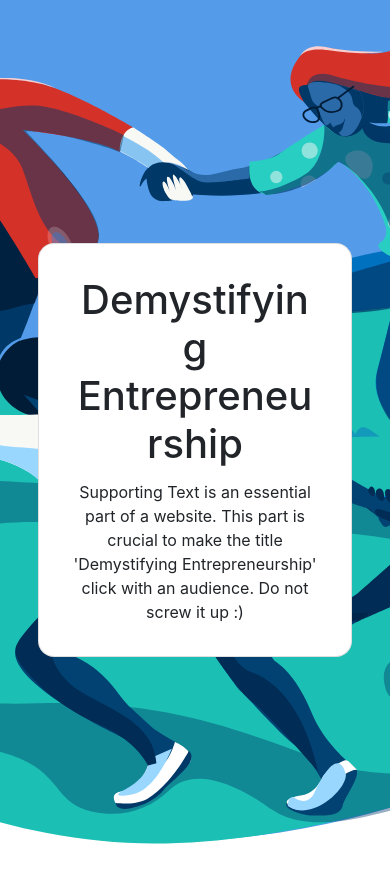
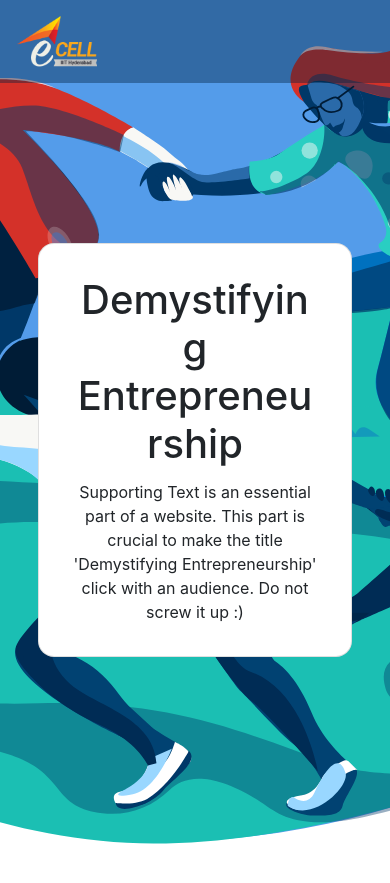
Before and after one commit to IIIT-ECell/website_2019, a Jekyll site: the page built from header.md, in a window 390 px wide and 900 px high. Shown: the top 883 px of the window. Built offline with Jekyll 4.4.1, drawn with Linux system fonts in a browser that asks for light colours.

Commit message:
Added navbar to header

```diff
--- a/_layouts/header.html
+++ b/_layouts/header.html
@@ -6,11 +6,11 @@
 <link rel="stylesheet" type="text/css" href="../css/home.css">
 
 <body>
-
-
+  {% include navbar.html %}
   <header class="w-100 main-head">
     <div class="container-fluid h-100 w-100">
       <div class="row h-100">
+
         <div class="col visible-md">
         </div>
 
@@ -29,6 +29,5 @@
   </header>
 
   {% include footer.html %}
-
 </body>
 </html>
--- a/css/navbar.css
+++ b/css/navbar.css
@@ -2,22 +2,21 @@
     --nav-link-color: #fff;
     --dropdown-link-color: #000;
     --nav-link-underline-color: #d43129;
-    --nav-bg: rgba(255,255,255,0);
-    --dropdown-color: #fff;
+    --nav-bg-init: rgba(0, 34, 64, 0.4);
+    --nav-bg: rgba(0, 34, 64, 0.8);
 }
 
 #navbar {
-    background-color: var(--nav-bg);
-    /* The curves donot appear when navbar is folded */
-}
+    background-color: var(--nav-bg-init);
 
-.navbar-curves {
-    background-color: rgba(0, 34, 64, 0.8)!important;
+    /* for when curves go out */
+    -webkit-transition: 0.75s;
+    transition: 0.75s;
 }
 
 @media (min-width: 992px){
-    .navbar-curves{
-        background-color: rgba(0, 34, 64, 0.8)!important;
+    .navbar-curves {
+        background-color: var(--nav-bg) !important;
         background: url(../assets/imgs/lower-circle-nav.svg) 30% bottom/33% no-repeat,
                     url(../assets/imgs/upper-circle-nav.svg) 98% top/33% no-repeat;
         -webkit-transition: 0.75s;
@@ -28,7 +27,7 @@
 /* Positioning curves to look good on high-res displays */
 @media (min-width: 1500px){
     .navbar-curves{
-        background-color: rgba(0, 34, 64, 0.8)!important;
+        background-color: var(--nav-bg) !important;
         background: url(../assets/imgs/lower-circle-nav.svg) 45% bottom/20% no-repeat,
                     url(../assets/imgs/upper-circle-nav.svg) 95% top/20% no-repeat;
         -webkit-transition: 0.75s;
--- a/js/navbar.js
+++ b/js/navbar.js
@@ -1,8 +1,4 @@
-var documentLoadInterval = function() {
-    if (document.readyState == "complete") init();
-    else setInterval(documentLoadInterval, 10);
-};
-documentLoadInterval();
+$(document).ready(init);
 
 function shouldManageDropdown() {
     return window.innerWidth >= 1000;
@@ -80,11 +76,9 @@ function init() {
 }
 
 $(document).on("scroll", function() {
-
-  if($(document).scrollTop()>25) {
-    $("nav").addClass("navbar-curves");
-  }
-  else {
-    $("nav").removeClass("navbar-curves");
-  }
+    if($(document).scrollTop() > 0.85 * $(window).height()) {
+        $("nav").addClass("navbar-curves");
+    } else {
+        $("nav").removeClass("navbar-curves");
+    }
 });
```
Lines whose indentation alone changed are shown as unchanged.
